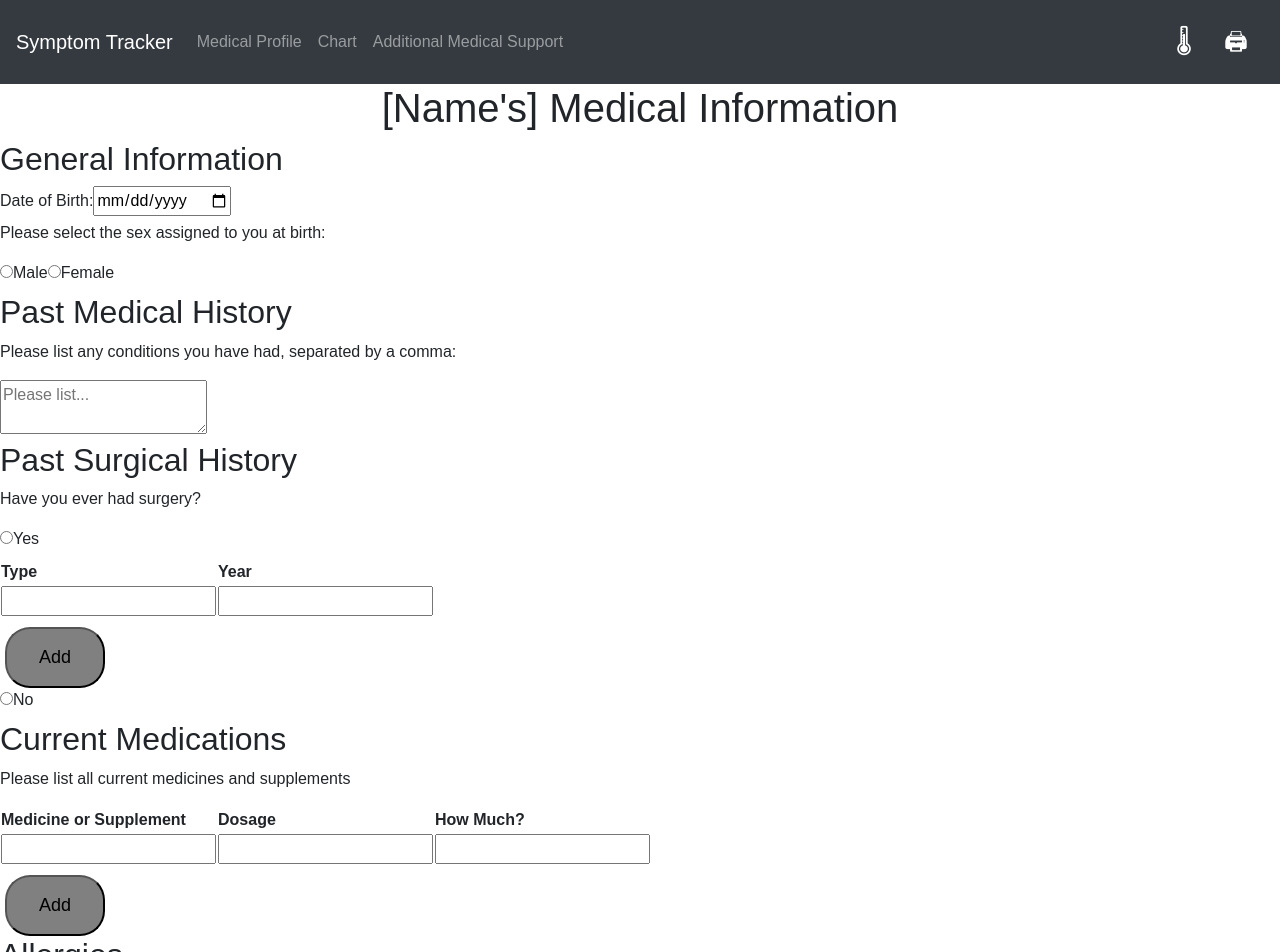
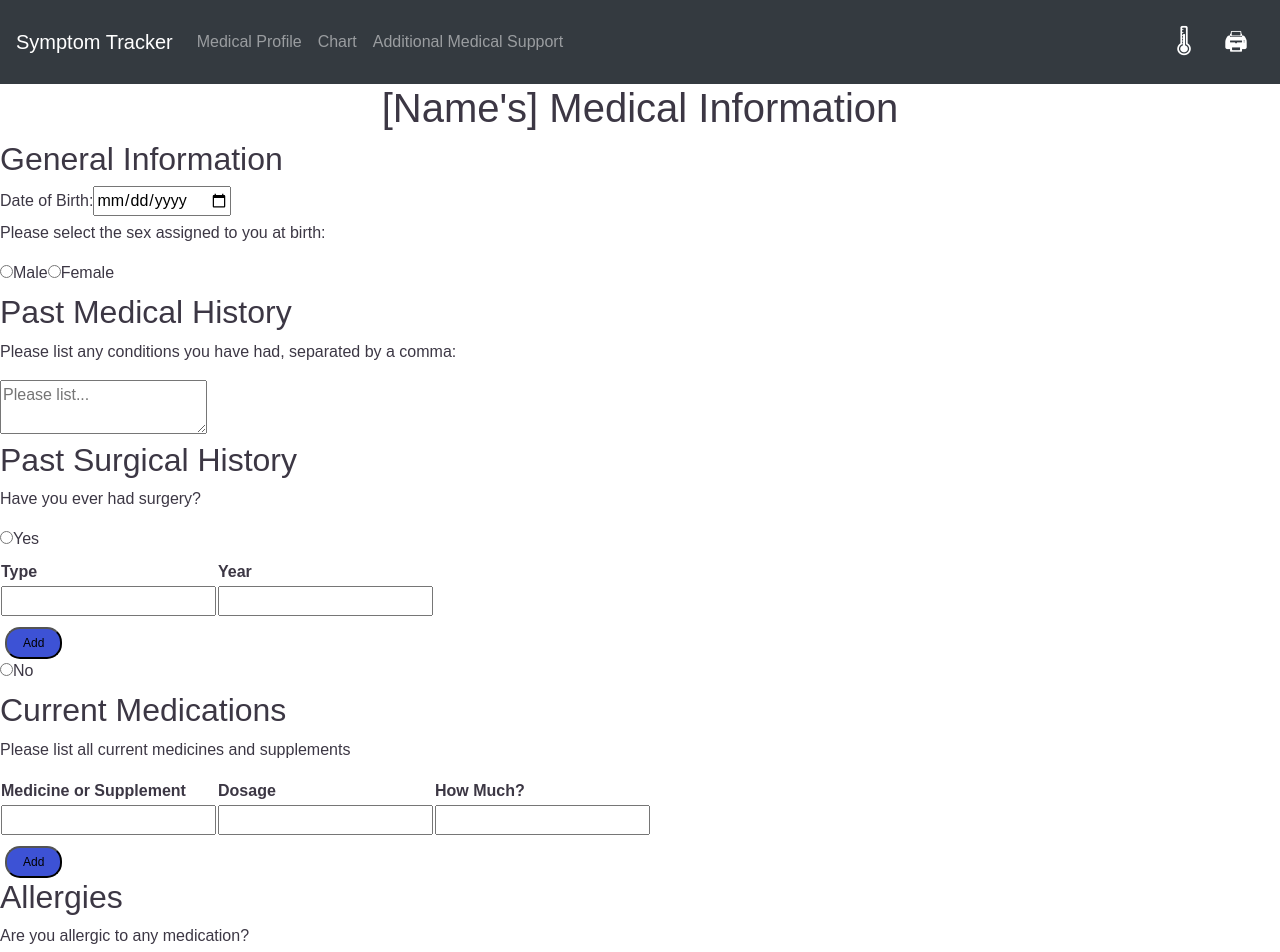
Before and after one commit to andrewjknapp/Symptom-Tracker, a React (Create React App) app in the folder client/: page /medical-profile in a window 1280 px wide. Shown: the top 952 px of the page. Built offline with nearby package versions, Linux system fonts and the light colour scheme.

Commit message:
starting color scheme

```diff
--- a/client/src/component/assets/css/MedicalProfile.css
+++ b/client/src/component/assets/css/MedicalProfile.css
@@ -1,10 +1,15 @@
 
-.buttons {
+.medButtons {
     display: inline-block;
     padding: 5px 16px;
-    background-color: grey;
-    border-radius: 25px;
+    background-color: #3D52D5;
+    border-radius: 15px;
     font-size: 12px;
     margin-top: 10px;
     margin-left: 5px;
 }
+
+.medtext {
+color: #3C3744;
+font: ;
+}
--- a/client/src/component/pages/MedicalProfile.js
+++ b/client/src/component/pages/MedicalProfile.js
@@ -13,7 +13,7 @@ function MedicalProfile() {
         setMedCount(medCount + 1)
     }
     return (
-        <article>
+        <article class='medtext'>
 
             <h1>[Name's] Medical Information</h1>
             <form>
@@ -56,7 +56,7 @@ function MedicalProfile() {
                             ))}
                         </tbody>
                     </table>
-                    <button className='buttons' type='button' id='add' onClick={updateSurgery}>Add</button>
+                    <button className='medButtons' type='button' id='add' onClick={updateSurgery}>Add</button>
                     <br></br>
                     <input id='no' name='surgery' type='radio' value='no'></input>
                     <label htmlFor='surgeryNo'>No</label>
@@ -81,7 +81,7 @@ function MedicalProfile() {
                             ))}
                         </tbody>
                     </table>
-                    <button className='buttons' type='button' id='add' onClick={updateMed}>Add</button>
+                    <button className='medButtons' type='button' id='add' onClick={updateMed}>Add</button>
                     <br></br>
                     <h2>Allergies</h2>
                     <p>Are you allergic to any medication?</p>
@@ -109,7 +109,7 @@ function MedicalProfile() {
 
                 </div>
                 <div>
-                    <button className='buttons' type='submit'>Submit</button>
+                    <button className='medButtons' type='submit'>Submit</button>
                 </div>
             </form>
         </article>
```
